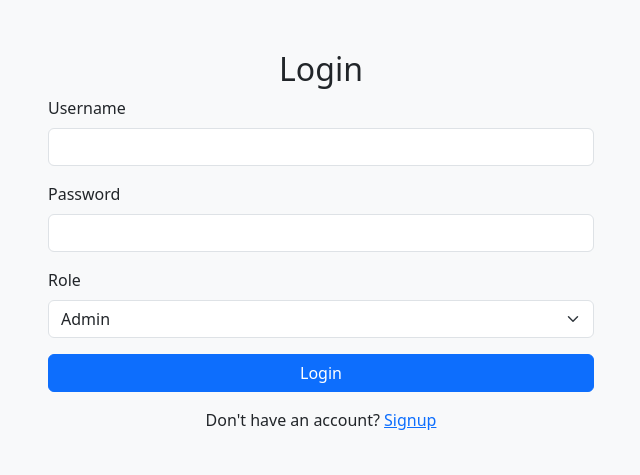
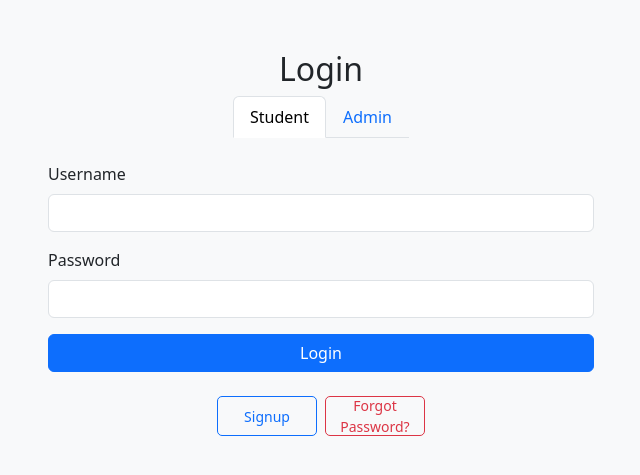
Before and after one commit to Aakritisingla1895/Student-Grade-Prediction-Web-App-Code, a Flask app: page /login in a window 1280 px wide. Shown: the part 106-581 px from the top of the page, without its empty margins (319-959 px from the left). Run offline with Flask 3, Linux system fonts and the light colour scheme; some libraries are stand-ins or nearby versions.

Commit message:
improved UI , forget password

```diff
--- a/app.py
+++ b/app.py
@@ -51,7 +51,7 @@ def login():
             session["username"] = username
             session["role"] = role
             flash("Login successful!", "success")
-            return redirect(url_for("dashboard"))  # Redirect to dashboard
+            return redirect(url_for("dashboard"))
         else:
             flash("Invalid credentials. Please try again.", "danger")
     return render_template("login.html")
@@ -84,6 +84,30 @@ def signup():
         return redirect(url_for("login"))
     return render_template("signup.html")
 
+@app.route("/forgot_password", methods=["GET", "POST"])
+def forgot_password():
+    if request.method == "POST":
+        username = request.form["username"]
+        new_password = request.form["new_password"]
+
+        conn = get_db_connection()
+        cur = conn.cursor()
+        cur.execute("SELECT * FROM students_users WHERE username = %s", (username,))
+        user = cur.fetchone()
+
+        if user:
+            # Hash new password
+            hashed_password = hash_password(new_password)
+            cur.execute("UPDATE students_users SET password = %s WHERE username = %s", (hashed_password.decode('utf-8'), username))
+            conn.commit()
+            cur.close()
+            conn.close()
+            flash("Password updated successfully! Please login with your new password.", "success")
+            return redirect(url_for("login"))
+        else:
+            flash("Username not found. Please try again.", "danger")
+    return render_template("forgot_password.html")
+
 @app.route("/user_form", methods=["GET", "POST"])
 def user_form():
     if "username" not in session:
@@ -94,7 +118,6 @@ def user_form():
         # Save answers to the database or process them for prediction
         flash("Form submitted successfully!", "success")
         return redirect(url_for("dashboard"))
-
     return render_template("user_form.html", username=session["username"])
 
 @app.route("/dashboard")
--- a/static/styles.css
+++ b/static/styles.css
@@ -9,3 +9,15 @@ body {
 .alert {
     margin-top: 20px;
 }
+
+/* Custom CSS for small square tabs */
+.btn-square {
+    width: 100px; /* Fixed width for square shape */
+    height: 40px; /* Fixed height for square shape */
+    padding: 0; /* Remove padding to make it compact */
+    display: flex;
+    align-items: center;
+    justify-content: center;
+    border-radius: 5px; /* Slightly rounded corners */
+    font-size: 14px; /* Smaller font size */
+}
--- a/templates/login.html
+++ b/templates/login.html
@@ -3,6 +3,12 @@
 <div class="row justify-content-center mt-5">
     <div class="col-md-6">
         <h2 class="text-center">Login</h2>
+        <div class="d-flex justify-content-center mb-4">
+            <div class="nav nav-tabs" id="roleTabs" role="tablist">
+                <button class="nav-link active" id="student-tab" data-bs-toggle="tab" data-bs-target="#student" type="button" role="tab" aria-controls="student" aria-selected="true">Student</button>
+                <button class="nav-link" id="admin-tab" data-bs-toggle="tab" data-bs-target="#admin" type="button" role="tab" aria-controls="admin" aria-selected="false">Admin</button>
+            </div>
+        </div>
         <form method="POST">
             <div class="mb-3">
                 <label for="username" class="form-label">Username</label>
@@ -12,16 +18,25 @@
                 <label for="password" class="form-label">Password</label>
                 <input type="password" class="form-control" id="password" name="password" required>
             </div>
-            <div class="mb-3">
-                <label for="role" class="form-label">Role</label>
-                <select class="form-select" id="role" name="role" required>
-                    <option value="admin">Admin</option>
-                    <option value="student">Student</option>
-                </select>
-            </div>
+            <input type="hidden" id="role" name="role" value="student">
             <button type="submit" class="btn btn-primary w-100">Login</button>
         </form>
-        <p class="mt-3 text-center">Don't have an account? <a href="{{ url_for('signup') }}">Signup</a></p>
+
+        <!-- Small Square Tabs for Signup and Forgot Password -->
+        <div class="mt-4 text-center">
+            <div class="d-flex justify-content-center gap-2">
+                <a href="{{ url_for('signup') }}" class="btn btn-outline-primary btn-square">Signup</a>
+                <a href="{{ url_for('forgot_password') }}" class="btn btn-outline-danger btn-square">Forgot Password?</a>
+            </div>
+        </div>
     </div>
 </div>
+<script>
+    document.getElementById('student-tab').addEventListener('click', function() {
+        document.getElementById('role').value = 'student';
+    });
+    document.getElementById('admin-tab').addEventListener('click', function() {
+        document.getElementById('role').value = 'admin';
+    });
+</script>
 {% endblock %}
```
Also changed, not shown: templates/forgot_password.html (added, +26 -0 lines), templates/signup.html (+22 -8 lines).
